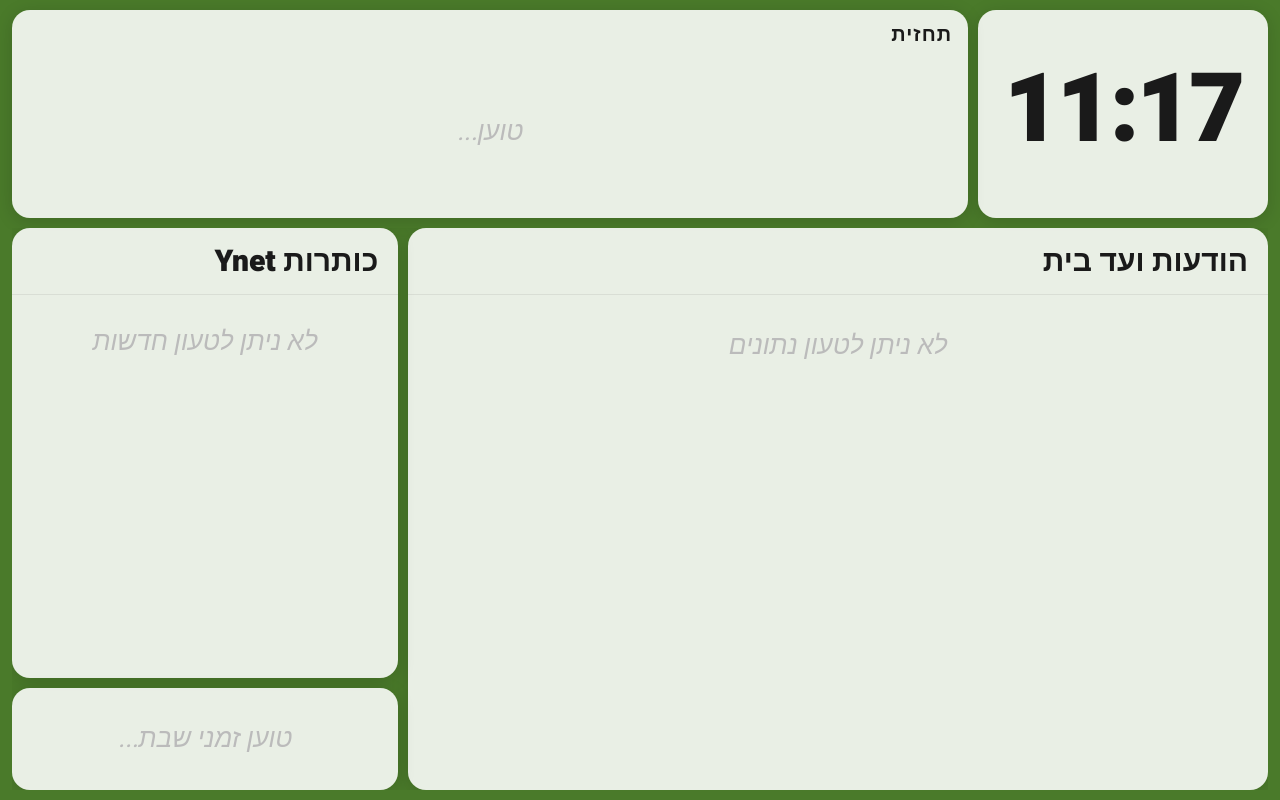
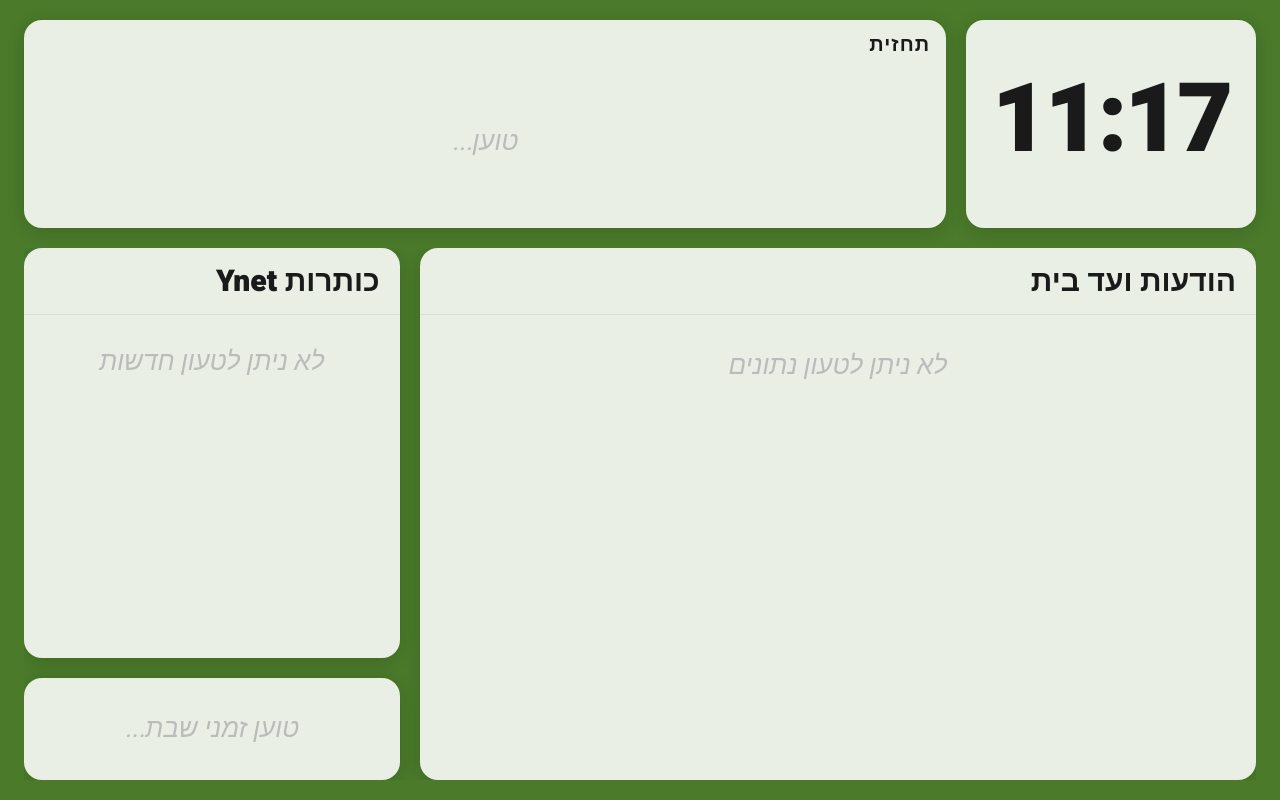
Before and after one commit to assaf-zmg/vaad-tv, a plain HTML site: page public/index.html in a window 1280 px wide. Drawn offline with Linux system fonts and the light colour scheme; no server answers.

Commit message:
describe what you changed

```diff
--- a/public/css/style.css
+++ b/public/css/style.css
@@ -26,7 +26,7 @@ body {
   -webkit-box-direction: normal;
   -webkit-flex-direction: column;
   flex-direction: column;
-  padding: 10px 12px;
+  padding: 20px 24px;
 }
 
 /* === Alert Banner === */
@@ -38,7 +38,7 @@ body {
   font-size: 36px;
   font-weight: 800;
   border-radius: 14px;
-  margin-bottom: 10px;
+  margin-bottom: 20px;
   letter-spacing: 0.5px;
   -webkit-flex-shrink: 0;
   flex-shrink: 0;
@@ -61,7 +61,7 @@ body {
   flex-shrink: 0;
   height: 26vh;
   min-height: 170px;
-  margin-bottom: 10px;
+  margin-bottom: 20px;
 }
 
 /* Clock Card — appears RIGHT in RTL (first child) */
@@ -70,7 +70,7 @@ body {
   border-radius: 18px;
   box-shadow: 0 3px 18px rgba(0, 0, 0, 0.14);
   padding: 12px 20px;
-  margin-left: 10px;
+  margin-left: 20px;
   -webkit-flex-shrink: 0;
   flex-shrink: 0;
   min-width: 290px;
@@ -240,7 +240,7 @@ body {
   -webkit-box-flex: 69;
   -webkit-flex: 69;
   flex: 69;
-  margin-left: 10px;
+  margin-left: 20px;
   display: -webkit-box;
   display: -webkit-flex;
   display: flex;
@@ -321,7 +321,7 @@ body {
   -webkit-box-flex: 1;
   -webkit-flex: 1;
   flex: 1;
-  margin-bottom: 10px;
+  margin-bottom: 20px;
   display: -webkit-box;
   display: -webkit-flex;
   display: flex;
```
